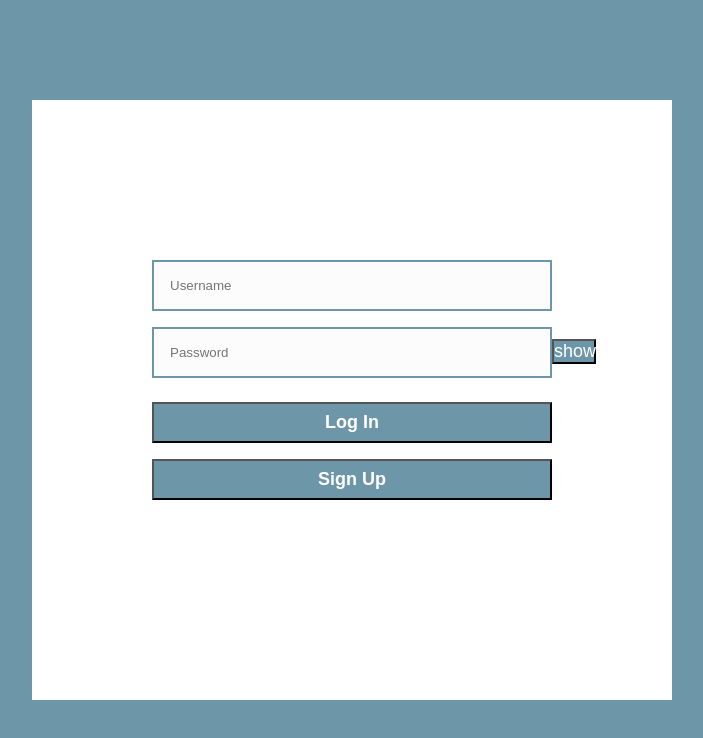
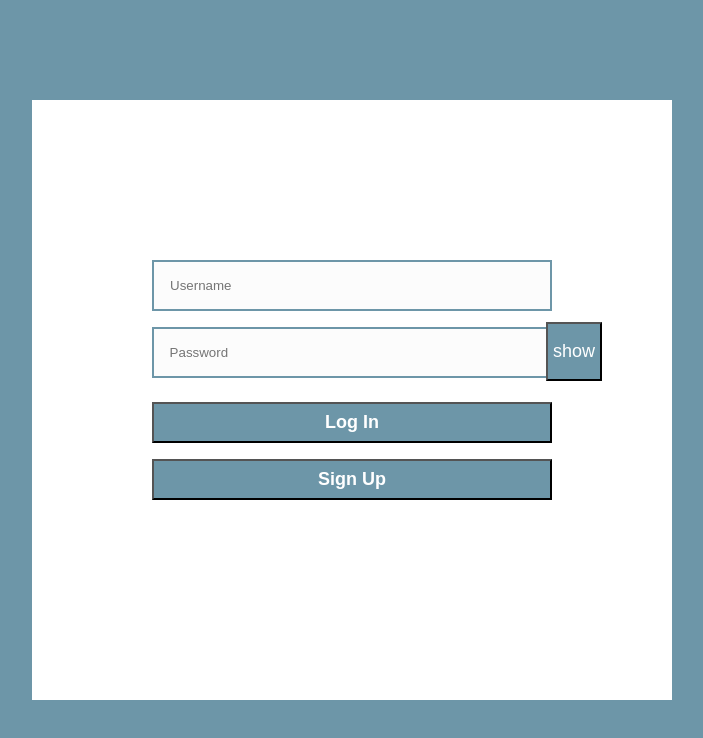
Before and after one commit to aldoeve/cooolJournal, a Vue app in the folder webapp/: page / in a window 1280 px wide. Shown: the top 738 px of the page, without its empty margins (288-991 px from the left). Built offline with nearby package versions, Linux system fonts and the light colour scheme.

Commit message:
increased button size for the login

```diff
--- a/webapp/src/assets/welcome.css
+++ b/webapp/src/assets/welcome.css
@@ -11,7 +11,6 @@ body {
     flex-direction: column;
     align-items: center;
     padding-top: 20vh;
-    /* justify-content: center; */
     height: 75vh;
     width: 80vh;
     background-color: white;
@@ -42,8 +41,8 @@ body {
   }
 
   .toggleButton {
-    text-align: left;
     padding: 0vh;
-    width: 5.5vh;
-    margin: 0vh;
+    width: 7vh;
+    margin: -0.7vh;
+    height: 7.3vh;
   }
```
